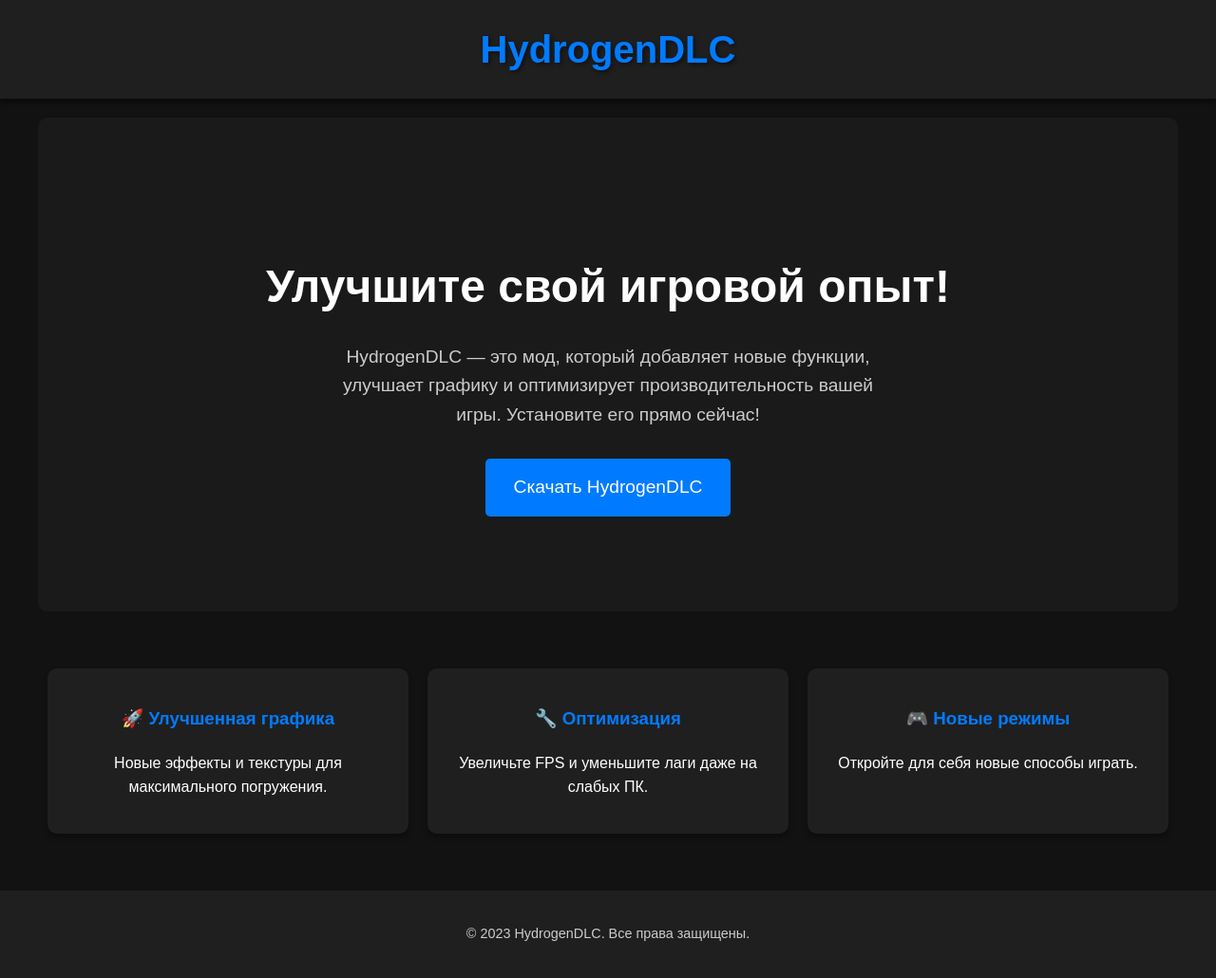
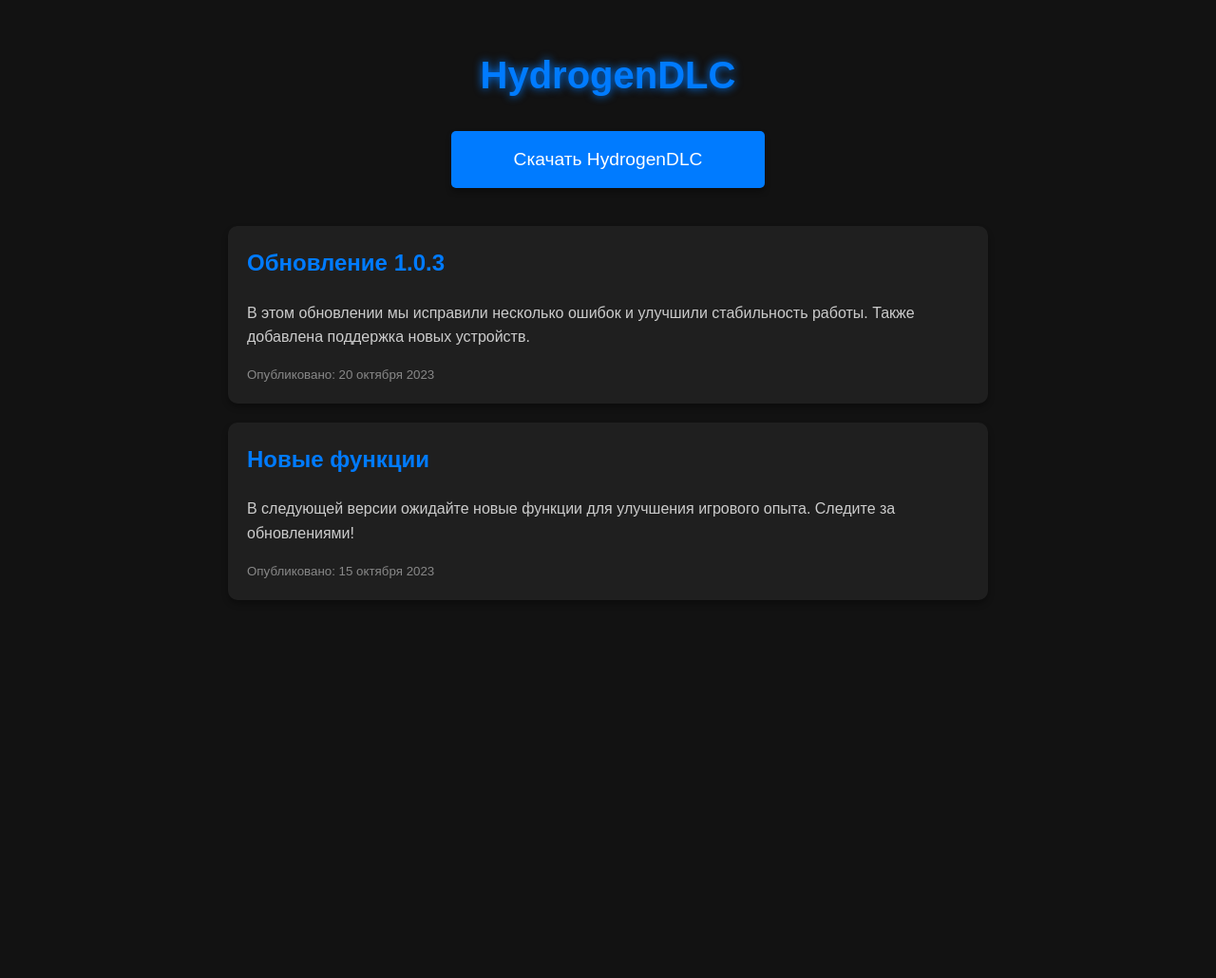
Before and after one commit to BukaIIw/HydrogenDLC.github.io, a plain HTML site: page index.html in a window 1280 px wide. Shown: the whole page at 95% size. After the commit the page ends 800 px from the top, so only its background shows below. Drawn offline with Linux system fonts and the light colour scheme.

Commit message:
Update index.html

```diff
--- a/index.html
+++ b/index.html
@@ -4,6 +4,8 @@
   <meta charset="UTF-8">
   <meta name="viewport" content="width=device-width, initial-scale=1.0">
   <title>HydrogenDLC</title>
+  <!-- Добавление иконки -->
+  <link rel="icon" type="image/png" href="https://i.postimg.cc/jS6sdPZz/Screenshot-20.png">
   <style>
     /* Общие стили */
     body {
@@ -17,57 +19,37 @@
 
     /* Контейнер */
     .container {
-      max-width: 1200px;
+      max-width: 800px;
       margin: 0 auto;
-      padding: 0 20px;
+      padding: 20px;
     }
 
     /* Шапка */
     header {
-      background-color: #1f1f1f;
-      padding: 20px 0;
-      box-shadow: 0 4px 6px rgba(0, 0, 0, 0.5);
+      text-align: center;
+      margin-bottom: 40px;
     }
 
-    /* Логотип */
     .logo {
       font-size: 2.5em;
       color: #007bff;
-      text-shadow: 2px 2px 4px rgba(0, 0, 0, 0.5);
-      margin: 0;
-      text-align: center;
-    }
-
-    /* Основной контент */
-    .hero {
-      text-align: center;
-      padding: 100px 0;
-      background-color: #1a1a1a;
-      margin: 20px 0;
-      border-radius: 10px;
-    }
-
-    .hero h1 {
-      font-size: 3em;
-      margin-bottom: 20px;
-    }
-
-    .hero p {
-      font-size: 1.2em;
-      color: #ccc;
-      max-width: 600px;
-      margin: 0 auto 30px;
+      text-shadow: 0 0 10px #007bff;
     }
 
     /* Кнопка скачивания */
     .download-btn {
-      display: inline-block;
+      display: block;
+      width: 100%;
+      max-width: 300px;
+      margin: 0 auto 40px;
+      padding: 15px;
       background-color: #007bff;
       color: #fff;
-      padding: 15px 30px;
+      text-align: center;
       text-decoration: none;
       border-radius: 5px;
       font-size: 1.2em;
+      box-shadow: 0 4px 6px rgba(0, 0, 0, 0.3);
       transition: background-color 0.3s;
     }
 
@@ -75,73 +57,50 @@
       background-color: #0056b3;
     }
 
-    /* Функции */
-    .features {
-      display: flex;
-      justify-content: space-around;
-      flex-wrap: wrap;
-      margin: 50px 0;
-    }
-
-    .feature {
+    /* Новости */
+    .news {
       background-color: #1f1f1f;
       padding: 20px;
-      margin: 10px;
       border-radius: 10px;
-      flex: 1 1 200px;
-      text-align: center;
+      margin-bottom: 20px;
       box-shadow: 0 4px 6px rgba(0, 0, 0, 0.3);
     }
 
-    .feature h3 {
+    .news h2 {
       color: #007bff;
+      margin-top: 0;
     }
 
-    /* Футер */
-    footer {
-      background-color: #1f1f1f;
-      padding: 20px 0;
-      text-align: center;
-      font-size: 0.9em;
+    .news p {
       color: #ccc;
-      margin-top: 50px;
+    }
+
+    .news small {
+      color: #888;
+      display: block;
+      margin-top: 10px;
     }
   </style>
 </head>
 <body>
-  <header>
-    <div class="container">
+  <div class="container">
+    <header>
       <h1 class="logo">HydrogenDLC</h1>
+      <a href="https://drive.usercontent.google.com/download?id=1yW-NflwX-SD4iR6ADwn0BbOX_wrQaJzR&export=download&authuser=0&confirm=t&uuid=b501b01d-a30e-4fbf-9143-f7f86b07c8bf&at=AN8xHorHQkq9qA8y62q_v_sMSBbz%3A1753658144246" class="download-btn">Скачать HydrogenDLC</a>
+    </header>
+
+    <!-- Новости -->
+    <div class="news">
+      <h2>Обновление 1.0.3</h2>
+      <p>В этом обновлении мы исправили несколько ошибок и улучшили стабильность работы. Также добавлена поддержка новых устройств.</p>
+      <small>Опубликовано: 20 октября 2023</small>
     </div>
-  </header>
 
-  <div class="container">
-    <section class="hero">
-      <h1>Улучшите свой игровой опыт!</h1>
-      <p>HydrogenDLC — это мод, который добавляет новые функции, улучшает графику и оптимизирует производительность вашей игры. Установите его прямо сейчас!</p>
-      <a href="https://github.com/yourusername/hydrogen-dlc/releases/latest" class="download-btn">Скачать HydrogenDLC</a>
-    </section>
-
-    <section class="features">
-      <div class="feature">
-        <h3>🚀 Улучшенная графика</h3>
-        <p>Новые эффекты и текстуры для максимального погружения.</p>
-      </div>
-      <div class="feature">
-        <h3>🔧 Оптимизация</h3>
-        <p>Увеличьте FPS и уменьшите лаги даже на слабых ПК.</p>
-      </div>
-      <div class="feature">
-        <h3>🎮 Новые режимы</h3>
-        <p>Откройте для себя новые способы играть.</p>
-      </div>
-    </section>
+    <div class="news">
+      <h2>Новые функции</h2>
+      <p>В следующей версии ожидайте новые функции для улучшения игрового опыта. Следите за обновлениями!</p>
+      <small>Опубликовано: 15 октября 2023</small>
+    </div>
   </div>
-
-  <footer>
-    <div class="container">
-      <p>© 2023 HydrogenDLC. Все права защищены.</p>
-    </div>
-  </footer>
 </body>
 </html>
```
